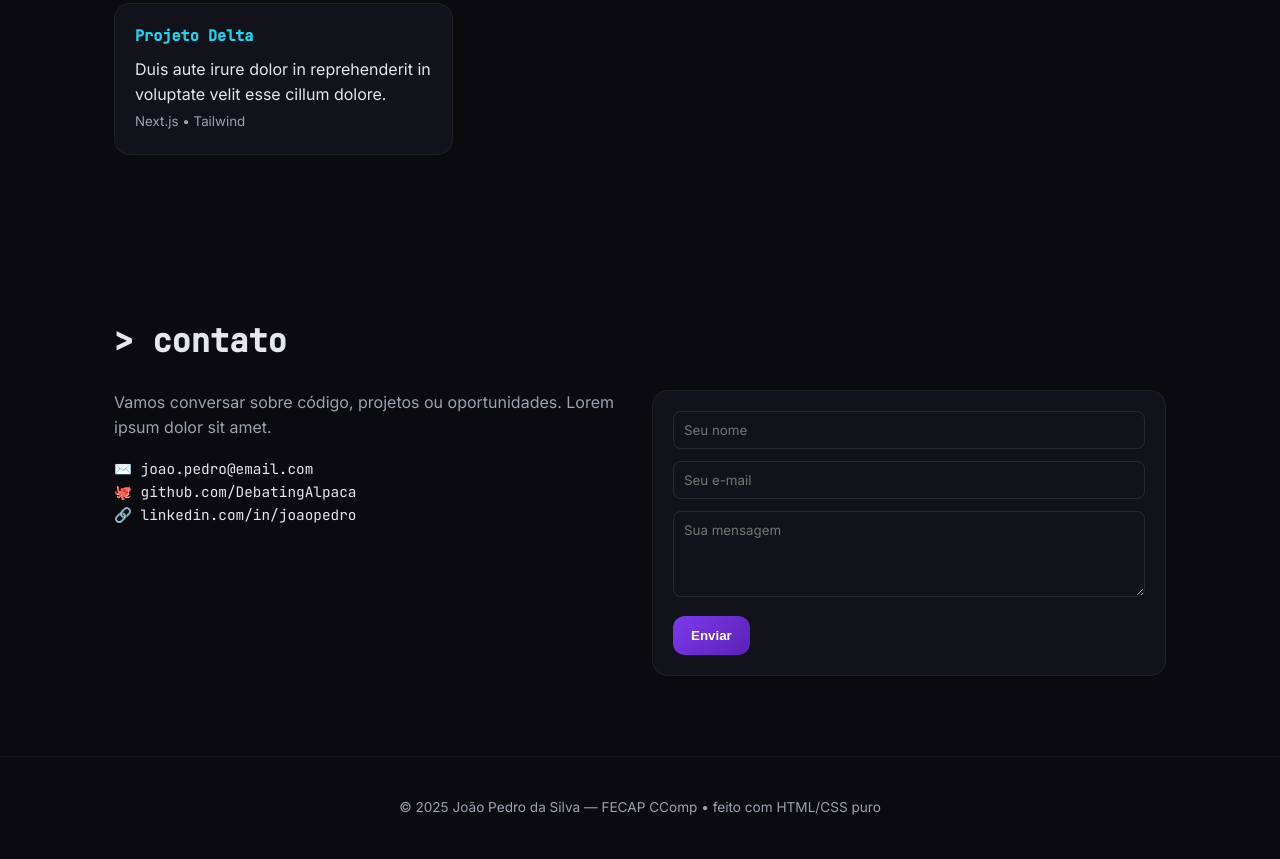
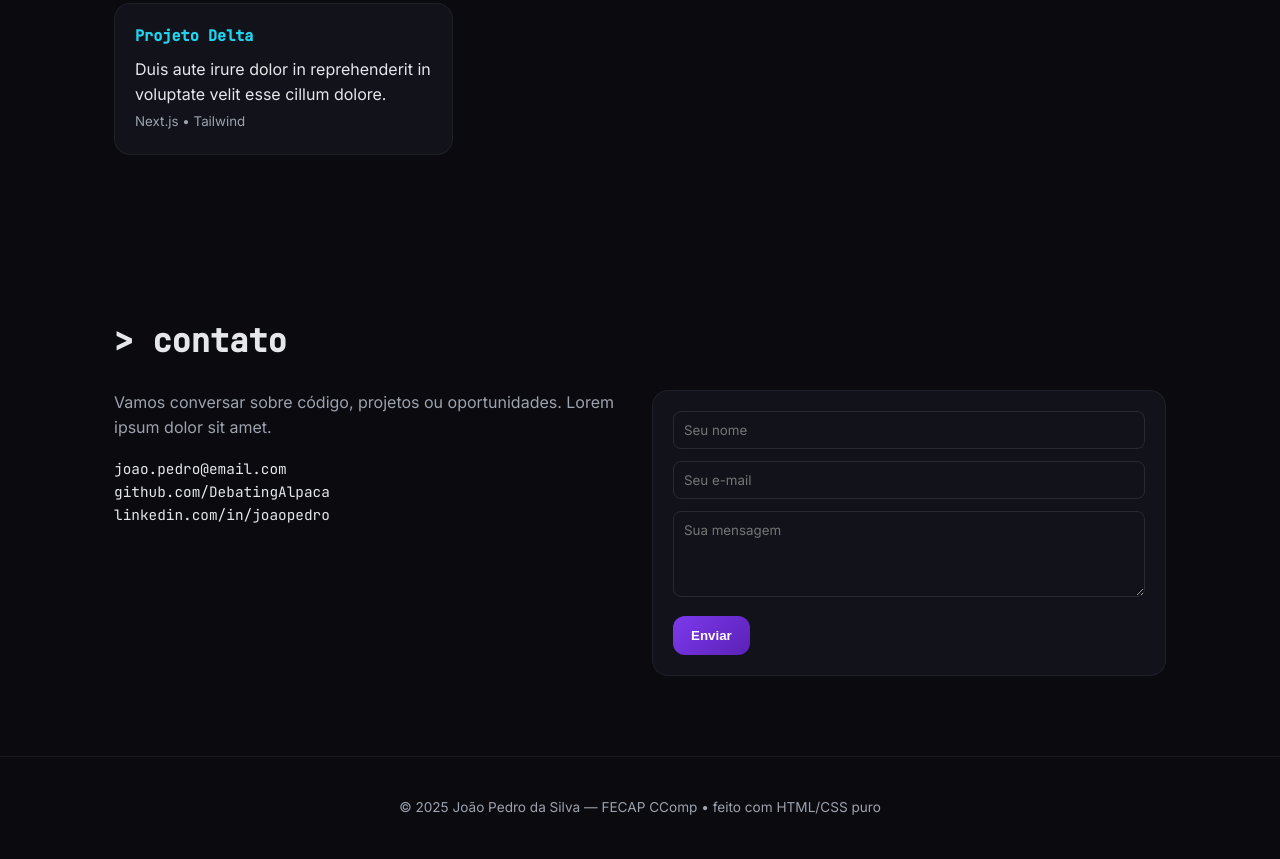
Before and after one commit to DebatingAlpaca/landing-page, a plain HTML site: page index.html in a window 1280 px wide. Shown: the part 1590-2449 px from the top of the page. Drawn offline with Linux system fonts and the light colour scheme.

Commit message:
Replace emojis with text labels for cleaner UI

```diff
--- a/index.html
+++ b/index.html
@@ -65,7 +65,7 @@ footer{border-top:1px solid rgba(255,255,255,.06);padding:40px 0;color:var(--mut
     <div class="brand">&lt;/&gt; <span>joao.pedro</span></div>
     <div style="display:flex;gap:12px;align-items:center">
       <div style="font-family:'JetBrains Mono';color:var(--muted)">CComp • FECAP</div>
-      <button class="theme-toggle" id="themeToggle">🌗 Tema</button>
+      <button class="theme-toggle" id="themeToggle">Tema</button>
     </div>
   </div>
 </header>
@@ -122,9 +122,9 @@ footer{border-top:1px solid rgba(255,255,255,.06);padding:40px 0;color:var(--mut
       <div>
         <p style="color:var(--muted)">Vamos conversar sobre código, projetos ou oportunidades. Lorem ipsum dolor sit amet.</p>
         <ul style="list-style:none;padding:0;margin-top:16px;font-family:'JetBrains Mono';font-size:.9rem">
-          <li>✉️ joao.pedro@email.com</li>
-          <li>🐙 github.com/DebatingAlpaca</li>
-          <li>🔗 linkedin.com/in/joaopedro</li>
+          <li>joao.pedro@email.com</li>
+          <li>github.com/DebatingAlpaca</li>
+          <li>linkedin.com/in/joaopedro</li>
         </ul>
       </div>
       <div class="contact-form">
```
